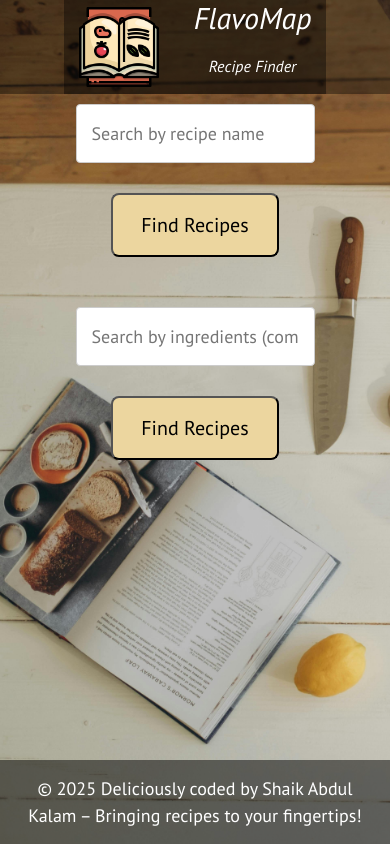
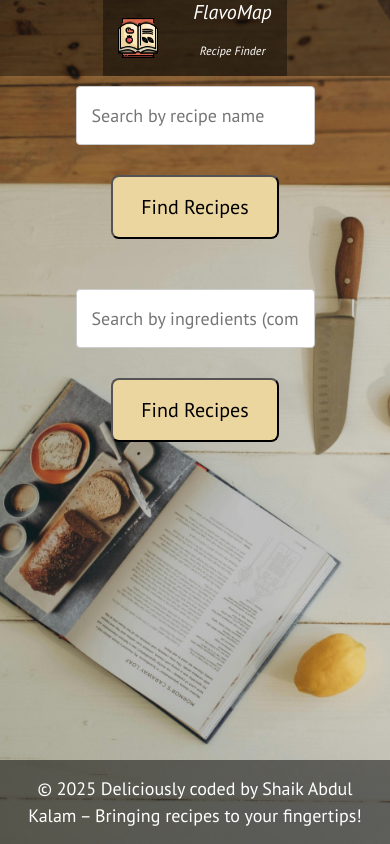
Before and after one commit to AbdulKalam3/FlavoMap-Recipe-Finder, a React (Create React App) app: page / in a window 390 px wide. Built offline with nearby package versions, Linux system fonts and the light colour scheme.

Commit message:
Added Google AdSense ad component

```diff
--- a/src/components/css/Footer.css
+++ b/src/components/css/Footer.css
@@ -1,6 +1,6 @@
 
 body{
-    overflow: hidden;
+    overflow-x: hidden;
 }
 .ads-container {
     background-color: transparent;
--- a/src/components/css/Header.css
+++ b/src/components/css/Header.css
@@ -65,15 +65,15 @@ body {
     }
 
     .logo img {
-        width: 80px;
+        width: 40px;
     }
 
     .titlename h1 {
-        font-size: 30px;
+        font-size: 20px;
     }
 
     .tagline {
-        font-size: 16px;
+        font-size: 12px;
         padding-left: 0;
     }
 }
```
Also changed, not shown: 6 other files (tests, documents, lock files or other folders).
